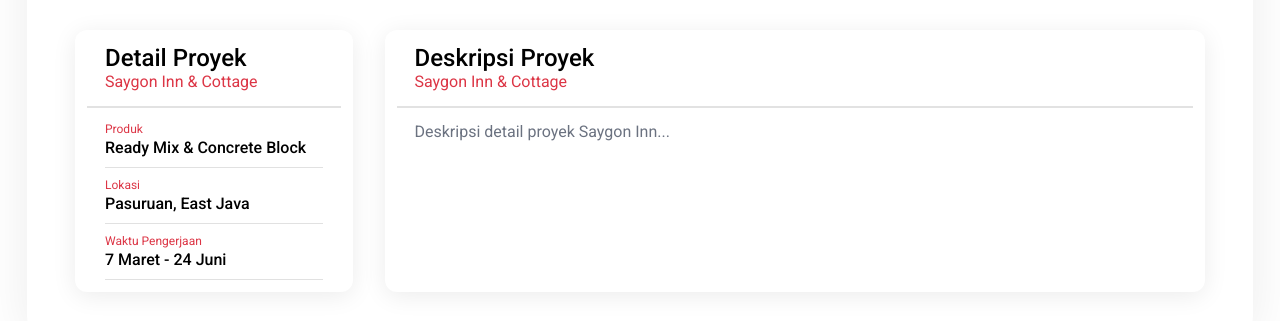
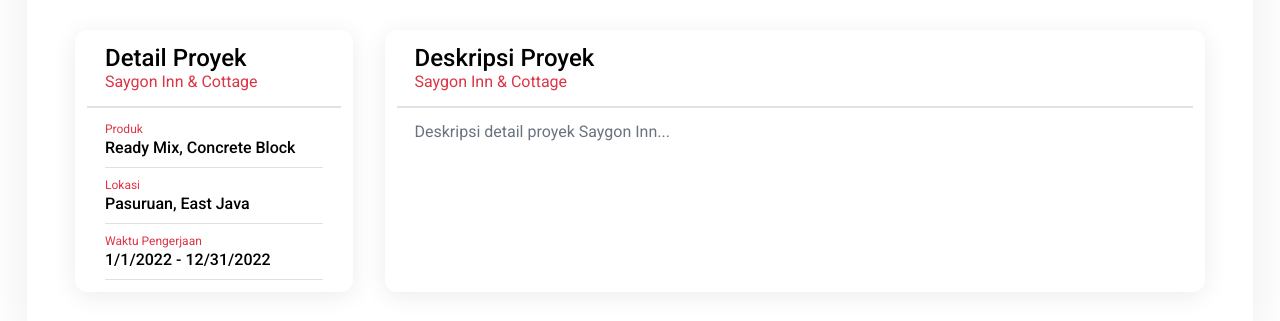
Before and after one commit to Faizululum/Duta-Beton-Website, a Next.js app: page /project/saygon-inn in a window 1280 px wide. Shown: the part 910-1231 px from the top of the page. Built offline with nearby package versions, Linux system fonts and the light colour scheme; no server answers.

Commit message:
chore(project): update new dummy data (#39)

```diff
--- a/src/app/(CardForm)/project/[slug]/page.jsx
+++ b/src/app/(CardForm)/project/[slug]/page.jsx
@@ -4,9 +4,12 @@ import ProjectImageSmall from "@/components/ui/ProjectImage";
 import { ProjectImageLarge } from "@/components/ui/ProjectImage";
 
 export default async function ProjectPage({ params }) {
-  const res = await fetch(`${process.env.NEXT_PUBLIC_BASE_URL}/api/projects/${params.slug}`, {
-    cache: "reload",
-  });
+  const res = await fetch(
+    `${process.env.NEXT_PUBLIC_BASE_URL}/api/projects/${params.slug}`,
+    {
+      cache: "no-cache",
+    }
+  );
 
   if (!res.ok) return notFound();
 
@@ -14,10 +17,16 @@ export default async function ProjectPage({ params }) {
 
   return (
     <div className="flex flex-col items-center gap-bold-lg">
-      <h1 className="text-mob-h2 md:text-mob-h2 font-bold text-white">Proyek</h1>
+      <h1 className="text-mob-h2 md:text-mob-h2 font-bold text-white">
+        Proyek
+      </h1>
       <div className="card-container flex flex-col max-w-[1226px] gap-regular-sm md:gap-bold-sm p-thin-lg md:p-bold-lg pb-regular-lg">
         <div className="flex flex-col md:flex-row gap-thin-lg md:gap-regular-lg">
-          <ProjectImageLarge image={project.images[0]} title={project.title} location={project.location} />
+          <ProjectImageLarge
+            image={project.images[0]}
+            title={project.title}
+            location={project.location}
+          />
           <div className="md:overflow-y-scroll md:w-[230px] overflow-x-scroll w-full md:overflow-x-hidden md:h-[552px]">
             <div className="w-max flex md:flex-col gap-thin-md md:gap-regular-sm">
               {project.images.map((img, i) => (
--- a/src/app/(CardForm)/project/page.jsx
+++ b/src/app/(CardForm)/project/page.jsx
@@ -4,6 +4,7 @@ import TitleLayout from "@/components/layout/TextLayout";
 import CategoryCard from "@/components/ui/CategoryCard";
 import ProjectCard from "@/components/ui/ProjectCard";
 import { useState } from "react";
+import { projects } from "@/lib/data/projects";
 
 const categories = [
   "Semua Proyek",
@@ -11,19 +12,6 @@ const categories = [
   "Concrete Block",
   "Precast Concrete",
   "Stenslag",
-];
-
-const projects = [
-  {
-    id: 1,
-    slug: "saygon-inn",
-    title: "Saygon Inn & Cottage",
-    location: "Pasuruan, East Java",
-    product: "Ready Mix & Concrete Block",
-    period: "7 Maret - 24 Juni",
-    description: "Deskripsi detail proyek Saygon Inn...",
-    images: ["/hero.png", "/hero.png", "/hero.png", "/hero.png", "/hero.png"],
-  },
 ];
 
 export default function ProjectDetailPage() {
--- a/src/components/ui/ProjectDetailCard.jsx
+++ b/src/components/ui/ProjectDetailCard.jsx
@@ -1,4 +1,4 @@
-export default function ProjectDetailCard({ title, product, location, period, description }) {
+export default function ProjectDetailCard({ title, product, location, periodStart, periodEnd, description }) {
   return (
     <div className="flex flex-col md:flex-row gap-regular-sm md:gap-bold-sm w-full">
       <div className="flex flex-col gap-thin-lg p-thin-lg bg-white md:w-[376px] rounded-xl shadow-shadow-card-small">
@@ -14,7 +14,7 @@ export default function ProjectDetailCard({ title, product, location, period, de
         <div className="flex flex-col gap-thin-md px-thin-lg md:px-regular-md">
           <div className="flex flex-col -space-y-thin-xs">
             <p className="text-mob-tagline text-primary-red">Produk</p>
-            <h6 className="text-mob-h6 font-medium">{product}</h6>
+            <h6 className="text-mob-h6 font-medium">{product.map((p) => p.replace("_", " ")).join(", ")}</h6>
           </div>
           <div className="border-space-gray border-t-0" />
           <div className="flex flex-col -space-y-thin-xs">
@@ -24,7 +24,7 @@ export default function ProjectDetailCard({ title, product, location, period, de
           <div className="border-space-gray border-t-0" />
           <div className="flex flex-col -space-y-thin-xs">
             <p className="text-mob-tagline text-primary-red">Waktu Pengerjaan</p>
-            <h6 className="text-mob-h6 font-medium">{period}</h6>
+            <h6 className="text-mob-h6 font-medium">{new Date(periodStart).toLocaleDateString()} - {new Date(periodEnd).toLocaleDateString()}</h6>
           </div>
           <div className="border-space-gray border-t-0" />
         </div>
--- a/src/lib/data/projects.js
+++ b/src/lib/data/projects.js
@@ -4,8 +4,9 @@ export const projects = [
     slug: "saygon-inn",
     title: "Saygon Inn & Cottage",
     location: "Pasuruan, East Java",
-    product: "Ready Mix & Concrete Block",
-    period: "7 Maret - 24 Juni",
+    product: ["Ready Mix", "Concrete Block"],
+    periodStart: "2022-01-01",
+    periodEnd: "2022-12-31",
     description: "Deskripsi detail proyek Saygon Inn...",
     images: [
       "/hero.png",
```
